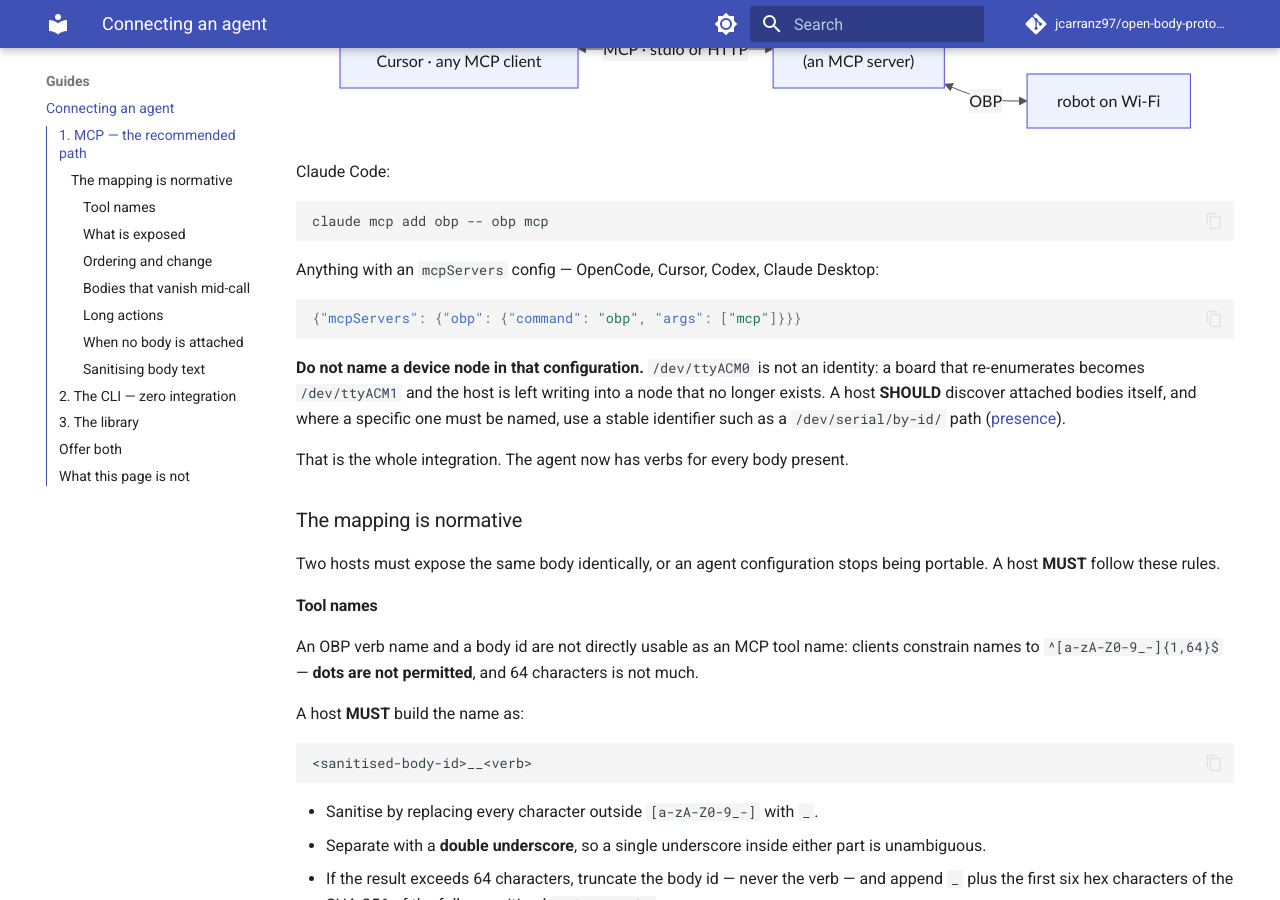
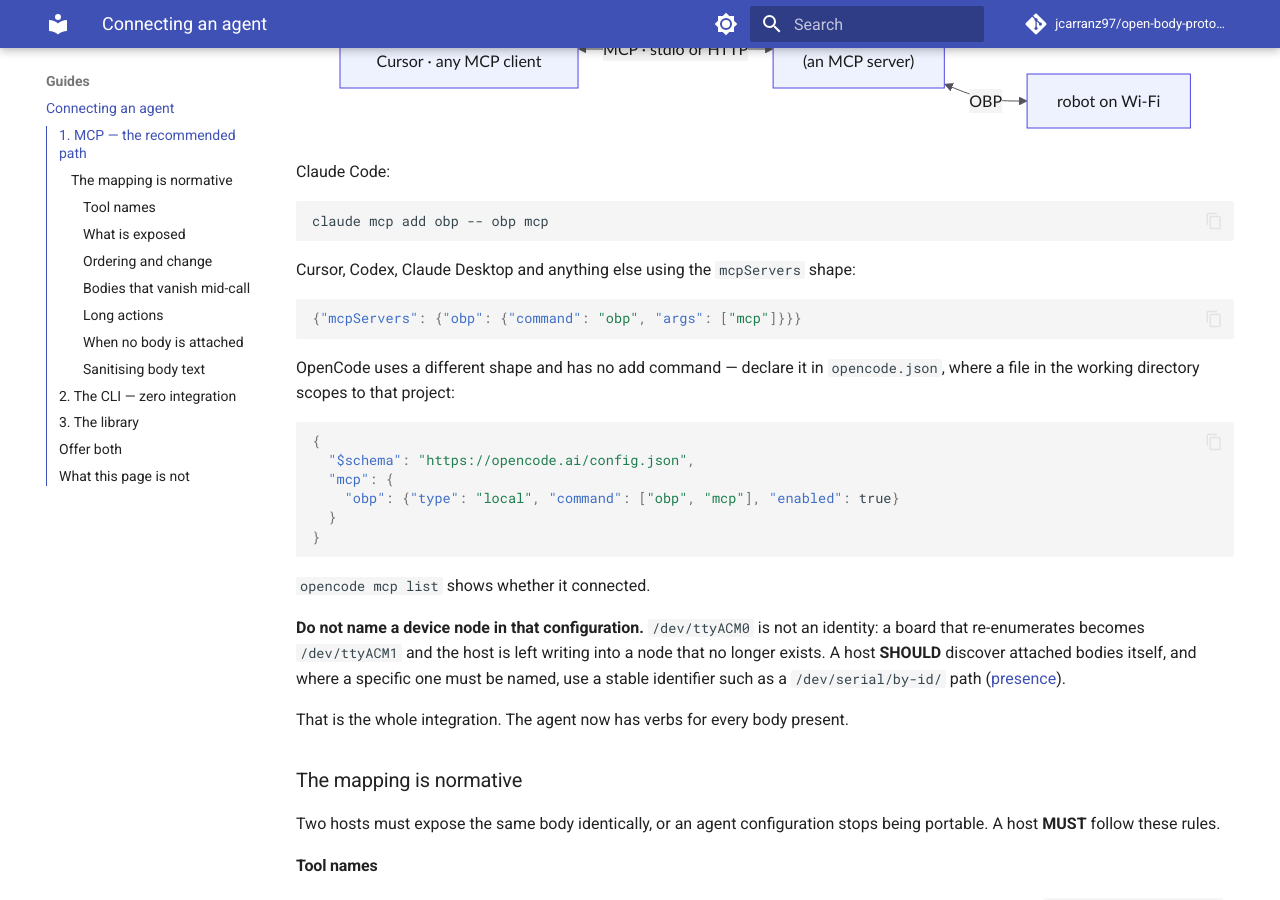
Before and after one commit to jcarranz97/open-body-protocol, an MkDocs documentation site: the page built from docs/guides/connecting-agents.md, in a window 1280 px wide and 900 px high, scrolled down 734 px. Built offline with MkDocs 1.6.1 and Material for MkDocs 9.7.7, drawn with Linux system fonts in a browser that asks for light colours; comment, search, counter and statistics services are not loaded.

Commit message:
experiments: 002 Part E — the same server, driven by OpenCode
Adds a second agent to the experiment, which is the point of a protocol: the
host does not change, only the configuration on the other side.

OpenCode has no `mcp add` command — servers are declared in opencode.json,
and a file in the working directory scopes to that project. One is committed
alongside the experiment, so the directory is already configured, and
`opencode mcp list` reports the server connected.

Both command forms are verified rather than assumed. From a session without
the dialout group the plain form offers obp__status alone, and the sg-wrapped
form offers all five tools — which is also a second confirmation that a host
with no attachable body stays useful instead of dying.

Part E asks what differs from Claude Code: which revision OpenCode
negotiates, whether it re-lists per turn, whether it acts on
tools/list_changed the way Claude Code did, and whether the body__verb names
read well in its interface. The MCP log is shared, so the two agents'
conversations can be compared side by side.

The connecting-agents guide now carries both configuration shapes, since
"anything with an mcpServers config" was wrong for OpenCode.

Co-Authored-By: Claude Opus 5 <noreply@anthropic.com>
Claude-Session: https://claude.ai/code/session_01676wGruprVRmhZTR4e4XJ6

````diff
--- a/docs/guides/connecting-agents.md
+++ b/docs/guides/connecting-agents.md
@@ -34,12 +34,27 @@ Claude Code:
 claude mcp add obp -- obp mcp
 ```
 
-Anything with an `mcpServers` config — OpenCode, Cursor, Codex, Claude
-Desktop:
+Cursor, Codex, Claude Desktop and anything else using the `mcpServers`
+shape:
 
 ```json
 {"mcpServers": {"obp": {"command": "obp", "args": ["mcp"]}}}
 ```
+
+OpenCode uses a different shape and has no add command — declare it in
+`opencode.json`, where a file in the working directory scopes to that
+project:
+
+```json
+{
+  "$schema": "https://opencode.ai/config.json",
+  "mcp": {
+    "obp": {"type": "local", "command": ["obp", "mcp"], "enabled": true}
+  }
+}
+```
+
+`opencode mcp list` shows whether it connected.
 
 **Do not name a device node in that configuration.** `/dev/ttyACM0` is not an
 identity: a board that re-enumerates becomes `/dev/ttyACM1` and the host is
````
Also changed, not shown: experiments/002-agent-drives-body/README.md (+76 -0 lines), 1 other file.
